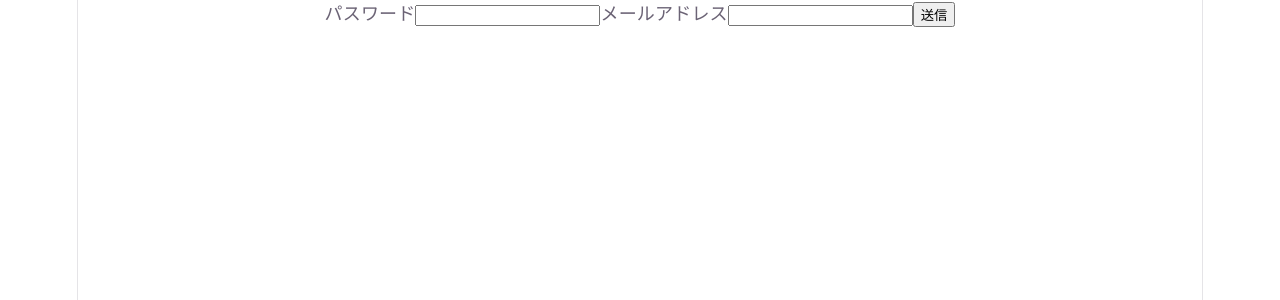
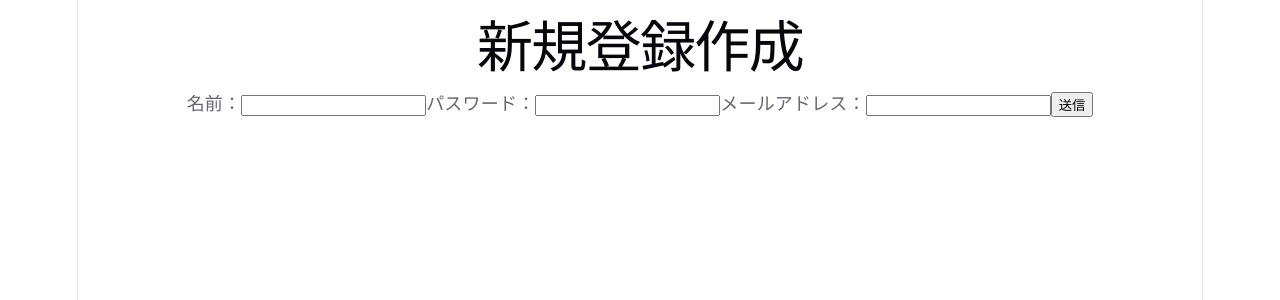
Before and after one commit to mozu2/React-book-app, a React (Vite) app: page /signup in a window 1280 px wide. Shown: the top 300 px of the page. Built offline with nearby package versions, Linux system fonts and the light colour scheme.

Commit message:
feat:サインアップ画面のメールアドレス・パスワード・名前のバリテーション作成

```diff
--- a/package.json
+++ b/package.json
@@ -13,7 +13,8 @@
   "dependencies": {
     "react": "^19.2.4",
     "react-dom": "^19.2.4",
-    "react-hook-form": "^7.72.0"
+    "react-hook-form": "^7.72.0",
+    "react-router-dom": "^7.13.2"
   },
   "devDependencies": {
     "@babel/preset-env": "^7.29.2",
--- a/src/App.jsx
+++ b/src/App.jsx
@@ -1,17 +1,23 @@
-import { useState } from 'react'
-import reactLogo from './assets/react.svg'
-import viteLogo from './assets/vite.svg'
-import heroImg from './assets/hero.png'
-import './App.css'
-import Login from './Login'
+import { useState } from 'react';
+import { BrowserRouter, Routes, Route } from 'react-router-dom';
+import reactLogo from './assets/react.svg';
+import viteLogo from './assets/vite.svg';
+import heroImg from './assets/hero.png';
+import './App.css';
+import Login from './Login';
+import Signup from './Signup';
+
 
 function App() {
 
   return (
-    <>
-      <Login />
-    </>
+    <BrowserRouter>
+      <Routes>
+        <Route path='/login' element={<Login />} />
+        <Route path='/signup' element={<Signup />} />
+      </Routes>
+    </BrowserRouter>
   )
 }
 
-export default App
+export default App;
--- /dev/null
+++ b/src/Signup.jsx
@@ -0,0 +1,72 @@
+
+import { useForm } from 'react-hook-form'
+
+
+const Signup = () => {
+
+
+
+
+    const {
+        setError,
+        register,
+        handleSubmit,
+        formState: { errors }
+    } = useForm();
+
+    const submit = async (data) => {
+
+
+        const response = await fetch('https://railway.bookreview.techtrain.dev/users', {
+            method: 'POST',
+            headers: {
+                'Content-type': 'application/json'
+            },
+            body: JSON.stringify(data)
+        });
+
+
+
+        if (!response.ok) {
+            const errorInfo = await response.json();
+
+            if (response.status === 409) {
+                setError('email',
+                    {
+                        type: 'manual',
+                        message: errorInfo.ErrorMessageJP
+                    });
+            }
+            return;
+        }
+        alert('登録が完了しました。');
+    };
+
+    return (
+        <>
+            <form onSubmit={handleSubmit(submit)}>
+                <h1>新規登録作成</h1>
+                <label htmlFor="">名前：</label>
+                <input type="text" id='name'
+                    {...register('name', {
+                        required: '名前を入力してください。'
+                    })} />{errors.name && <span>{errors.name.message}</span>}
+                <label htmlFor="password">パスワード：</label>
+                <input id="password" type="password"
+                    {
+                    ...register('password', {
+                        required: 'パスワードを入力してください',
+                    })
+                    } />{errors.password && <span>{errors.password.message}</span>}
+                <label htmlFor="">メールアドレス：</label>
+                <input type="email" {...register("email", {
+                    required: 'メールアドレスを入力してください。'
+                })} />{errors.email && <span>{errors.email.message}</span>}
+                <button type='submit'>送信</button>
+            </form>
+        </>
+    );
+
+};
+
+export default Signup;
```
Also changed, not shown: 2 other files (tests, documents, lock files or other folders).
